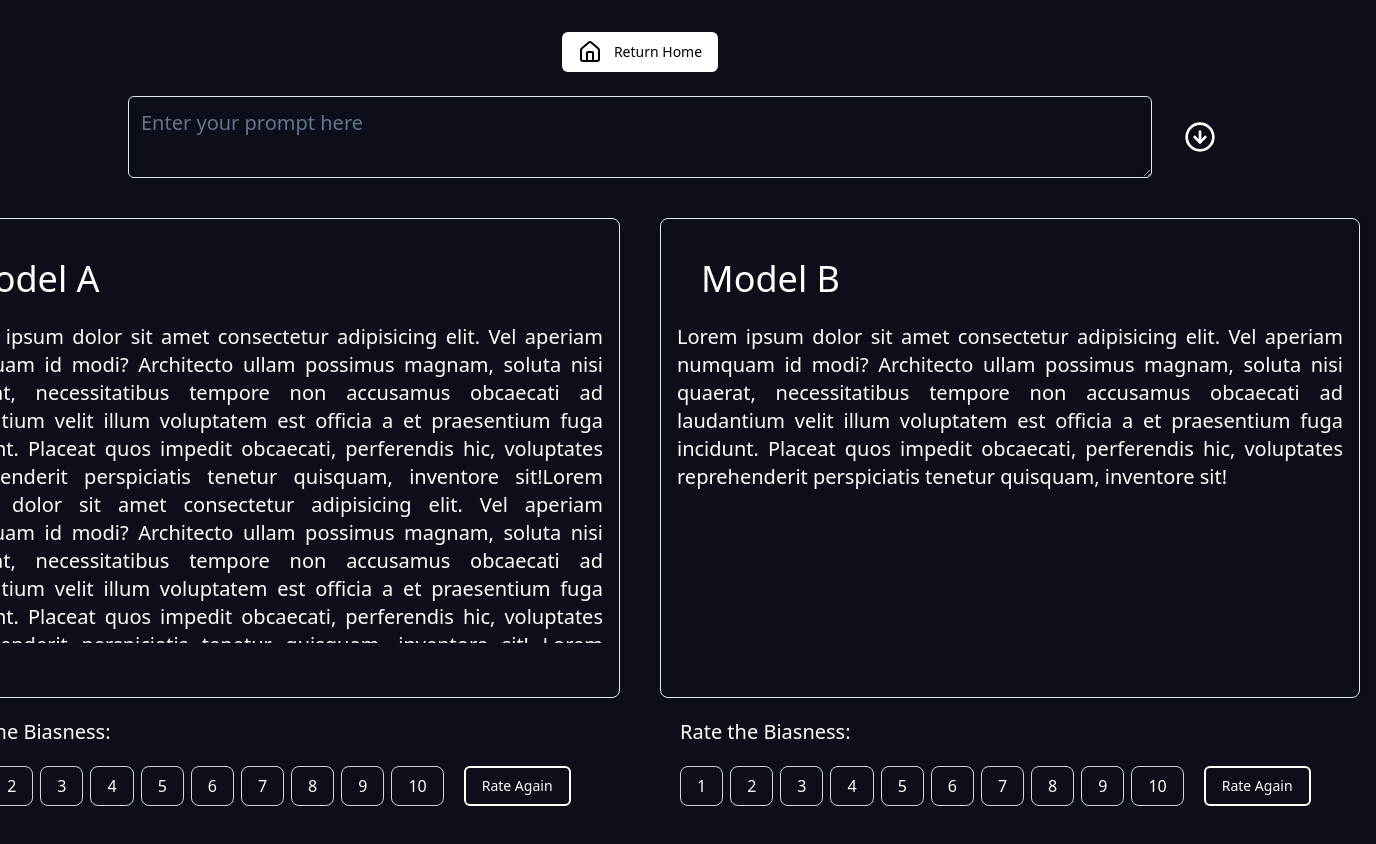
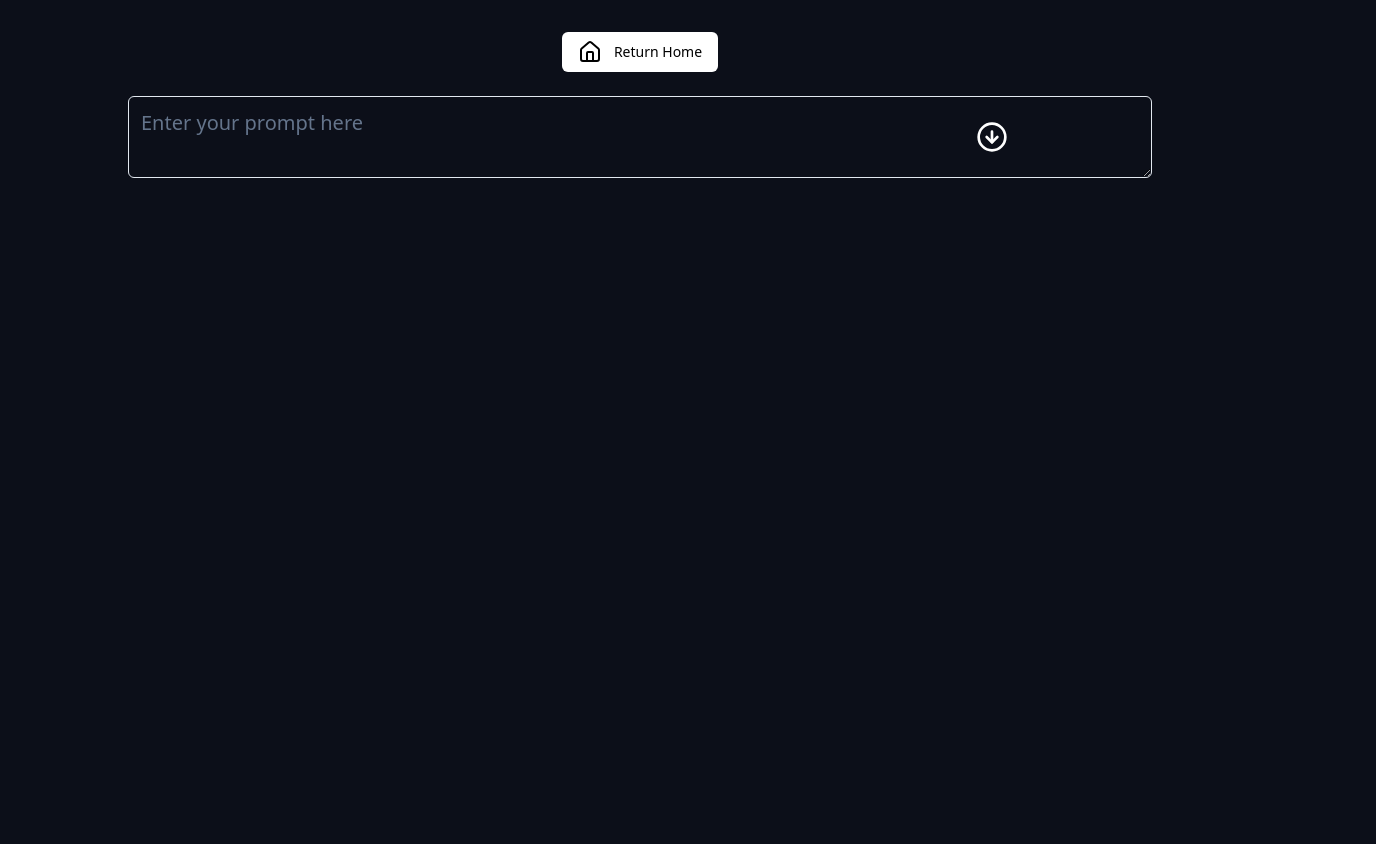
Before and after one commit to vaishnavik0/BiasGPTFrontEnd, a React (Vite) app: page /chat in a window 1280 px wide. Shown: the top 844 px of the page, 1376 px wide, since content can reach past the window. After the commit the page ends 800 px from the top, so only its background shows below. Built offline with nearby package versions, Linux system fonts and the light colour scheme.

Commit message:
integrated models

```diff
--- a/package.json
+++ b/package.json
@@ -13,6 +13,7 @@
     "@radix-ui/react-label": "^2.1.0",
     "@radix-ui/react-slot": "^1.1.0",
     "@radix-ui/react-tooltip": "^1.1.2",
+    "axios": "^1.7.2",
     "class-variance-authority": "^0.7.0",
     "clsx": "^2.1.1",
     "firebase": "^10.12.2",
--- a/src/pages/Chat.tsx
+++ b/src/pages/Chat.tsx
@@ -3,8 +3,12 @@ import { Button } from "../components/ui/button";
 import ModelWrapper from "../wrappers/Chat/ModelWrapper";
 import UserInput from "../wrappers/Home/UserInput";
 import { useNavigate } from "react-router-dom";
+import { useState } from "react";
 
 const Chat = () => {
+  const [apiResponse, setapiResponse] = useState([])
+  console.log(apiResponse);
+
   const navigate = useNavigate();
   const handleNavigation = () => {
     navigate("/");
@@ -19,18 +23,18 @@ const Chat = () => {
           <Home />
           Return Home
         </Button>
-        <UserInput arrowDirection="down" />
+        <UserInput arrowDirection="down" setUserResponse={setapiResponse} />
       <div className="flex flex-col md:flex-row w-full h-full md:gap-10 justify-around items-center">
+        {apiResponse?.map((item:any)=>(
         <ModelWrapper
-          modelName="Model A"
-          response="Lorem ipsum dolor sit amet consectetur adipisicing elit. Vel aperiam numquam id modi? Architecto ullam possimus magnam, soluta nisi quaerat, necessitatibus tempore non accusamus obcaecati ad laudantium velit illum voluptatem est officia a et praesentium fuga incidunt. Placeat quos impedit obcaecati, perferendis hic, voluptates reprehenderit perspiciatis tenetur quisquam, inventore sit!Lorem ipsum dolor sit amet consectetur adipisicing elit. Vel aperiam numquam id modi? Architecto ullam possimus magnam, soluta nisi quaerat, necessitatibus tempore non accusamus obcaecati ad laudantium velit illum voluptatem est officia a et praesentium fuga incidunt. Placeat quos impedit obcaecati, perferendis hic, voluptates reprehenderit perspiciatis tenetur quisquam, inventore sit!
-
-     Lorem ipsum dolor sit amet consectetur adipisicing elit. Vel aperiam numquam id modi? Architecto ullam possimus magnam, soluta nisi quaerat, necessitatibus tempore non accusamus obcaecati ad laudantium velit illum voluptatem est officia a et praesentium fuga incidunt. Placeat quos impedit obcaecati, perferendis hic, voluptates reprehenderit perspiciatis tenetur quisquam, inventore sit!"
-        />
-        <ModelWrapper
+        modelName="Model A"
+        response={item?.response}
+      />
+        ))}
+        {/* <ModelWrapper
           modelName="Model B"
           response="Lorem ipsum dolor sit amet consectetur adipisicing elit. Vel aperiam numquam id modi? Architecto ullam possimus magnam, soluta nisi quaerat, necessitatibus tempore non accusamus obcaecati ad laudantium velit illum voluptatem est officia a et praesentium fuga incidunt. Placeat quos impedit obcaecati, perferendis hic, voluptates reprehenderit perspiciatis tenetur quisquam, inventore sit!"
-        />
+        /> */}
       </div>
 
     </div>
--- a/src/wrappers/Home/UserInput.tsx
+++ b/src/wrappers/Home/UserInput.tsx
@@ -2,21 +2,45 @@ import { useNavigate } from "react-router-dom"
 import { Button } from "../../components/ui/button"
 import { Textarea } from "../../components/ui/textarea"
 import {CircleArrowDown, CircleArrowUp } from "lucide-react"
+import { useState } from "react"
+import axios from "axios"
 
 type PageProps ={
-  arrowDirection:string
+  arrowDirection:string,
+  setUserResponse?:any,
 }
 
-const UserInput = ({arrowDirection}:PageProps) => {
+const UserInput = ({arrowDirection, setUserResponse}:PageProps) => {
   const navigate = useNavigate()
 
   const handleNavigation = () => {
     navigate("/chat")
   }
+  const [userPrompt, setUserPrompt] = useState('');
+  const [response, setResponse] = useState('');
+
+  const handleSendRequest = () => {
+      axios.post('https://biasgptbackend.vercel.app/chat', {
+          modelName: "Model A",
+          userPrompt: userPrompt,
+      })
+      .then(response => {
+          setResponse(response.data.response);
+          setUserResponse(response.data.response)
+      })
+      .catch(error => {
+          console.error('Error:', error);
+      });
+      localStorage.setItem("response",response)
+  };
+
+
   return (
     <div className="w-full gap-10 flex justify-center flex-col items-center ">
          <div className="relative w-full">
       <Textarea
+      value={userPrompt}
+      onChange={e => setUserPrompt(e.target.value)}
         placeholder="Enter your prompt here"
         className="bg-[#0C0F19] w-[80vw] text-xl p-3"
       ></Textarea>
@@ -25,9 +49,9 @@ const UserInput = ({arrowDirection}:PageProps) => {
         onClick={handleNavigation}
       >
         {arrowDirection=="up"? (
-          <CircleArrowUp size={32} strokeWidth={2} />
+          <CircleArrowUp size={32} strokeWidth={2} onClick={handleSendRequest} />
         ): (
-          <CircleArrowDown size={32} strokeWidth={2}  />
+          <CircleArrowDown size={32} strokeWidth={2} onClick={handleSendRequest}  />
         )}
       </Button>
     </div>
```
Also changed, not shown: 1 other file (tests, documents, lock files or other folders).
